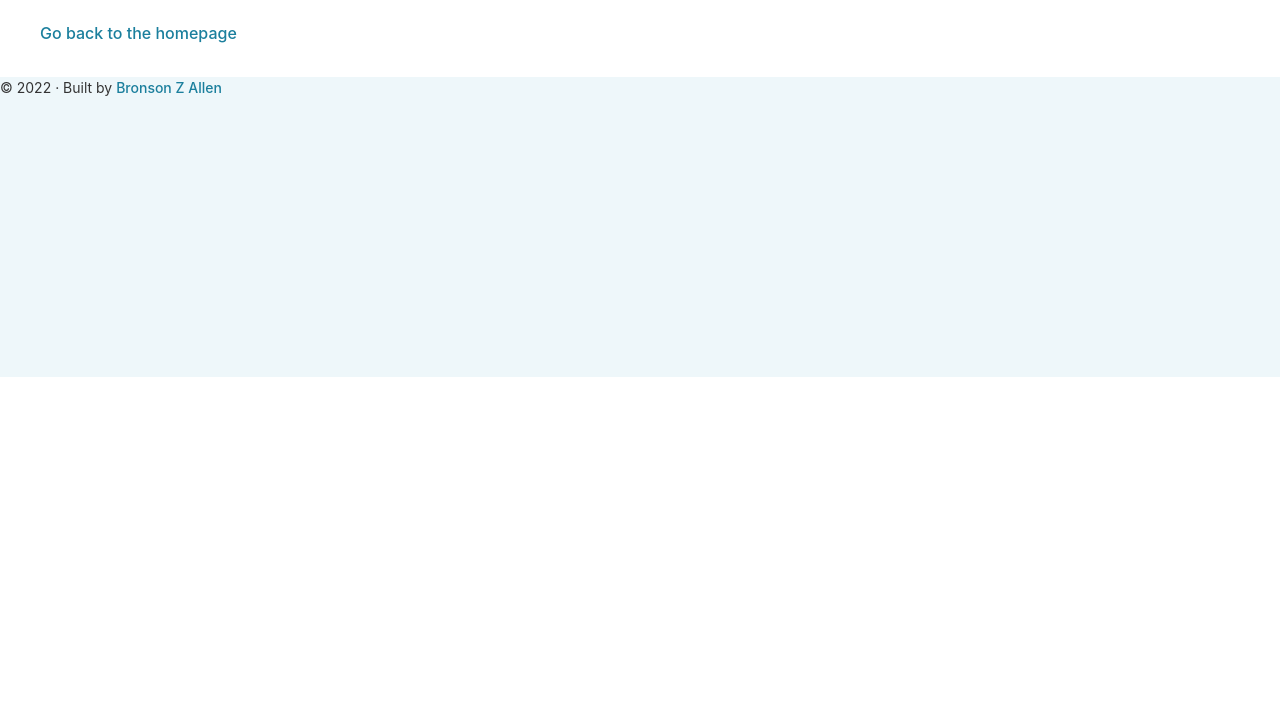
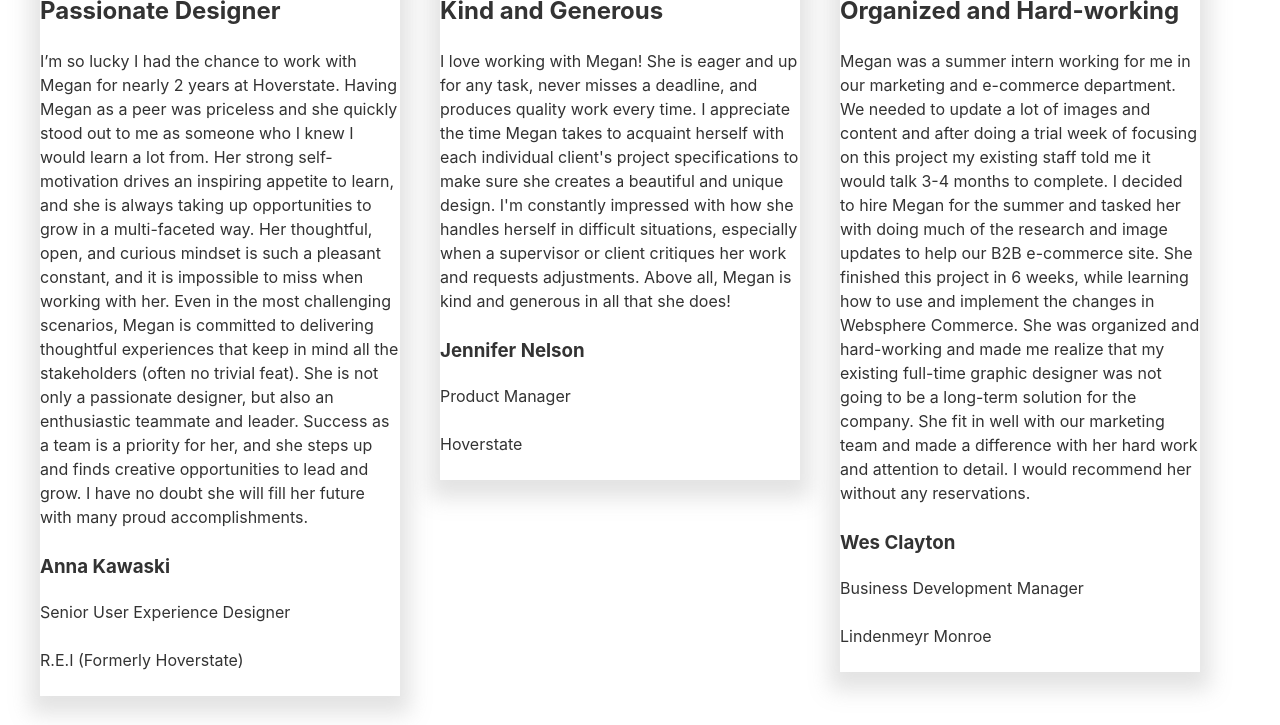
Before and after one commit to bronson-allen/meg-ux-portfolio, a Gatsby site: page /testimonials in a window 1280 px wide. Shown: the part 218-943 px from the top of the page. Before the commit the page ends 800 px from the top, so only its background shows below. Built offline with nearby package versions, Linux system fonts and the light colour scheme; Gatsby itself is replaced by a stand-in of ours.

Commit message:
testimonials page setup and content no layout yet

```diff
--- a/src/pages/testimonials.js
+++ b/src/pages/testimonials.js
@@ -4,14 +4,81 @@ import { Link } from "gatsby"
 import Layout from "../components/layout"
 import Seo from "../components/seo"
 
-const TestimonialsPage = () => (
-  <Layout>
-    <h1>Hi from the testimonials page</h1>
-    <p>Welcome to the testimonials page</p>
-    <Link to="/">Go back to the homepage</Link>
-  </Layout>
-)
+const TestimonialsPage = () => {
 
+  const testimonials = [
+    {
+      title: 'Passionate Designer',
+      text: `I’m so lucky I had the chance to work with Megan for nearly 2 years at Hoverstate. Having Megan as a peer was priceless and she quickly stood out to me as someone who I knew I would learn a lot from. Her strong self-motivation drives an inspiring appetite to learn, and she is always taking up opportunities to grow in a multi-faceted way. Her thoughtful, open, and curious mindset is such a pleasant constant, and it is impossible to miss when working with her. Even in the most challenging scenarios, Megan is committed to delivering thoughtful experiences that keep in mind all the stakeholders (often no trivial feat). She is not only a passionate designer, but also an enthusiastic teammate and leader. Success as a team is a priority for her, and she steps up and finds creative opportunities to lead and grow. I have no doubt she will fill her future with many proud accomplishments.`,
+      reference: 'Anna Kawaski',
+      position: 'Senior User Experience Designer',
+      company: 'R.E.I (Formerly Hoverstate)'
+    },
+    {
+      title: 'Kind and Generous',
+      text: `I love working with Megan! She is eager and up for any task, never misses a deadline, and produces quality work every time. I appreciate the time Megan takes to acquaint herself with each individual client's project specifications to make sure she creates a beautiful and unique design. I'm constantly impressed with how she handles herself in difficult situations, especially when a supervisor or client critiques her work and requests adjustments. Above all, Megan is kind and generous in all that she does!`,
+      reference: 'Jennifer Nelson',
+      position: 'Product Manager',
+      company: 'Hoverstate'
+    },
+    {
+      title: 'Organized and Hard-working',
+      text: `Megan was a summer intern working for me in our marketing and e-commerce department. We needed to update a lot of images and content and after doing a trial week of focusing on this project my existing staff told me it would talk 3-4 months to complete. I decided to hire Megan for the summer and tasked her with doing much of the research and image updates to help our B2B e-commerce site. She finished this project in 6 weeks, while learning how to use and implement the changes in Websphere Commerce. She was organized and hard-working and made me realize that my existing full-time graphic designer was not going to be a long-term solution for the company. She fit in well with our marketing team and made a difference with her hard work and attention to detail. I would recommend her without any reservations.`,
+      reference: 'Wes Clayton',
+      position: 'Business Development Manager',
+      company: 'Lindenmeyr Monroe'
+    },
+
+  ]
+
+  return (
+    <Layout>
+        <div>
+          <h1 style={styles.title}>Testimonials</h1>
+          <div style={styles.row}>
+            {testimonials.map((testimonial, i) => (
+              <div key={i} style={styles.column}>
+                <div style={styles.card}>
+                  <h2>{testimonial.title}</h2>
+                  <p>{testimonial.text}</p>
+                  <h3>{testimonial.reference}</h3>
+                  <p>{testimonial.position}</p>
+                  <p>{testimonial.company}</p>
+                </div>
+              </div>
+            ))}
+          </div>
+        </div>
+      </Layout>
+  )
+}
+
+const styles = {
+  title: {
+    alignSelf: 'center',
+    justifySelf: 'center',
+    color: `var(--color-primary-dark)`,
+  },
+  row: {
+    display: 'flex',
+    flexDirection: 'row',
+    flexWrap: 'wrap',
+    width: '100%',
+  },
+
+  column: {
+    display: 'flex',
+    flexDirection: 'column',
+    flexBasis: '100%',
+    flex: 1
+  },
+
+  card: {
+    width: '90%',
+    gap: '20px',
+    boxShadow: `0px 8px 20px 10px rgba(143, 143, 143, 0.25)`,
+  }
+}
 export const Head = () => <Seo title="Testimonials" />
 
 export default TestimonialsPage
```
